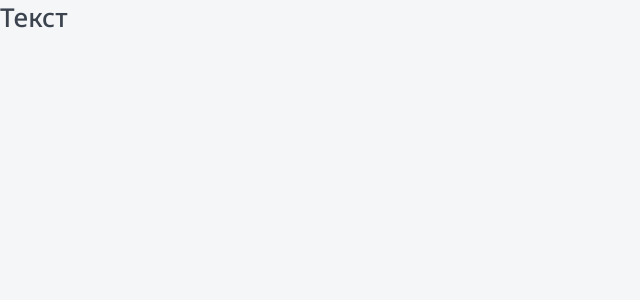
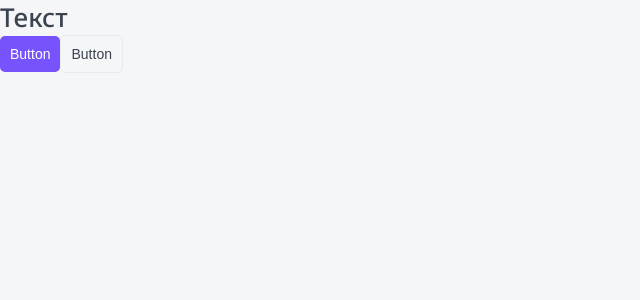
Before and after one commit to viktishchenko/big-pets, a Next.js app in the folder renext-app/: page / in a window 1280 px wide. Shown: the top 300 px of the page, without its empty margins (0-640 px from the left). Built offline with nearby package versions, Linux system fonts and the light colour scheme.

Commit message:
feat: add button HTML property types

```diff
--- a/renext-app/components/Button/Button.module.css
+++ b/renext-app/components/Button/Button.module.css
@@ -1,3 +1,31 @@
 .button {
+  display: inline-block;
+  box-sizing: border-box;
   padding: 10px;
+  cursor: pointer;
+  text-align: center;
+  border: none;
+  border-radius: 5px;
+  font-size: 14px;
+  transition: all 0.2s;
 }
+
+.primary {
+  color: var(--white);
+  background: var(--primary);
+}
+
+.primary:hover {
+  color: var(--white);
+  background: var(--primary-hover);
+}
+
+.ghost {
+  color: var(--black);
+  background: none;
+  border: 1px solid var(--gray-light);
+}
+
+.ghost:hover {
+  background: var(--gray-light);
+}
--- a/renext-app/components/Button/Button.props.ts
+++ b/renext-app/components/Button/Button.props.ts
@@ -1,6 +1,6 @@
-import { ReactNode } from 'react';
+import { ButtonHTMLAttributes, DetailedHTMLProps, ReactNode } from 'react';
 
-export interface ButtonProps {
+export interface ButtonProps extends DetailedHTMLProps<ButtonHTMLAttributes<HTMLButtonElement>,HTMLButtonElement> {
 	children: ReactNode,
 	appearance: 'primary'| 'ghost'
 }
--- a/renext-app/components/Button/Button.tsx
+++ b/renext-app/components/Button/Button.tsx
@@ -3,5 +3,8 @@
 import cn from 'classnames'
 
 export const Button = ({ appearance,children }: ButtonProps): JSX.Element => {
- return (<button className={styles.button} >{children}</button>)
+ return (<button className={cn(styles.button,{
+[styles.primary]: appearance === 'primary',
+[styles.ghost]: appearance === 'ghost',
+ })} >{children}</button>)
 };
--- a/renext-app/components/index.ts
+++ b/renext-app/components/index.ts
@@ -1 +1,2 @@
 export * from './Htag/Htag'
+export * from './Button/Button'
--- a/renext-app/pages/index.tsx
+++ b/renext-app/pages/index.tsx
@@ -1,9 +1,11 @@
-import { Htag } from '../components'
+import { Button, Htag } from '../components'
 
 export default function Home(): JSX.Element {
   return (
 	<>
 		<Htag tag='h1' >Текст</Htag>
+		<Button appearance='primary' >Button</Button>
+		<Button appearance='ghost' >Button</Button>
 	</>
   )
 }
--- a/renext-app/styles/globals.css
+++ b/renext-app/styles/globals.css
@@ -17,12 +17,14 @@
 }
 
 :root {
-  --black: #3B434E;
+  --black: #3b434e;
+  --gray-light: #ebebeb;
   --white: white;
-  --primary: #7653FC;
-  --red: #FC836D;
-  --green: #1DC37E;
-  --green-light: #C8F8E4;
-  --bg: #F5F6F8;
+  --primary: #7653fc;
+  --primary-hover: #6b4edf;
+  --red: #fc836d;
+  --green: #1dc37e;
+  --green-light: #c8f8e4;
+  --bg: #f5f6f8;
   --font-family: "Noto Sans", sans-serif;
 }
```
Also changed, not shown: renext-app/readmeAssets/property_types.jpg (added), 1 other file (tests, documents, lock files or other folders).
